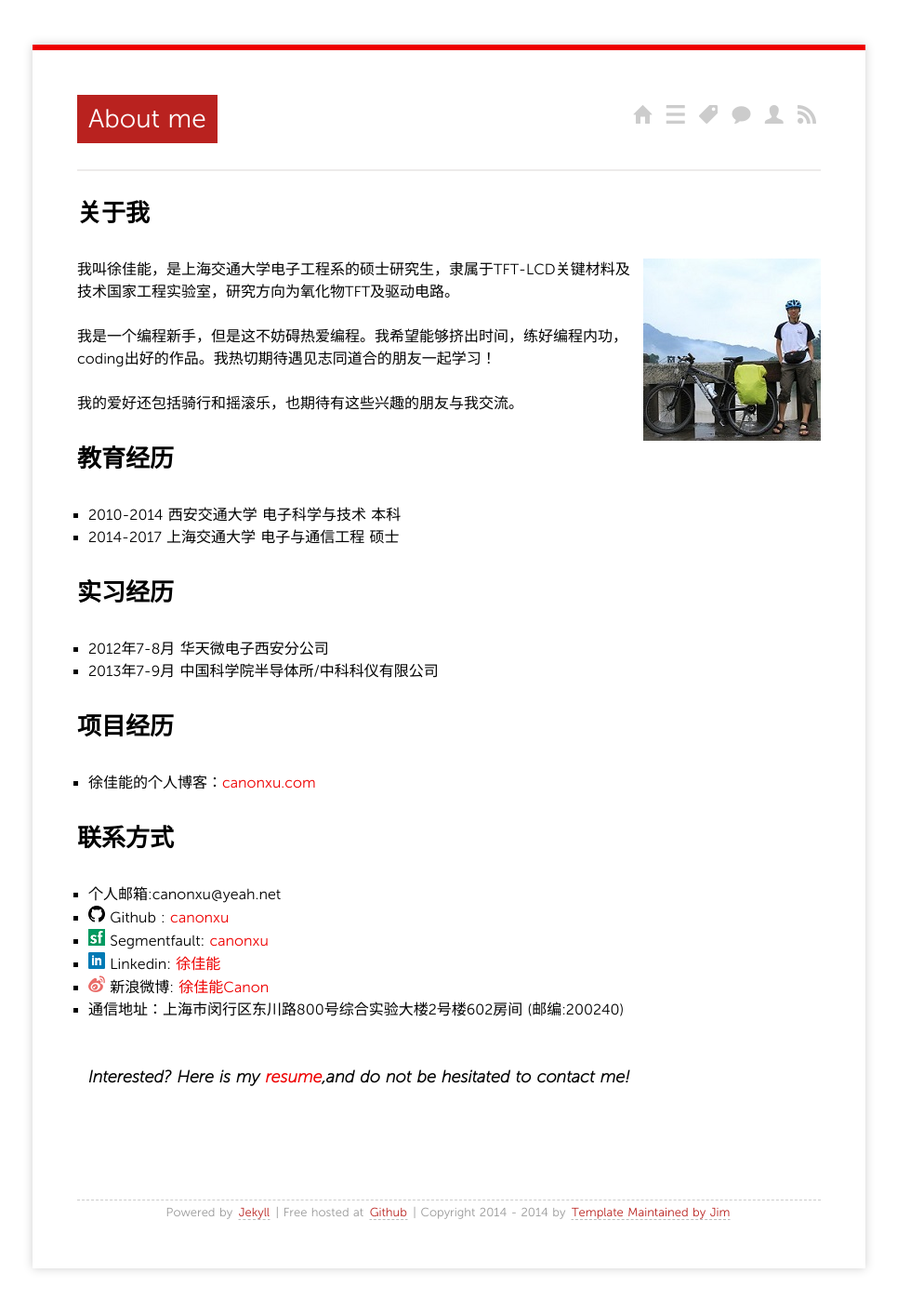
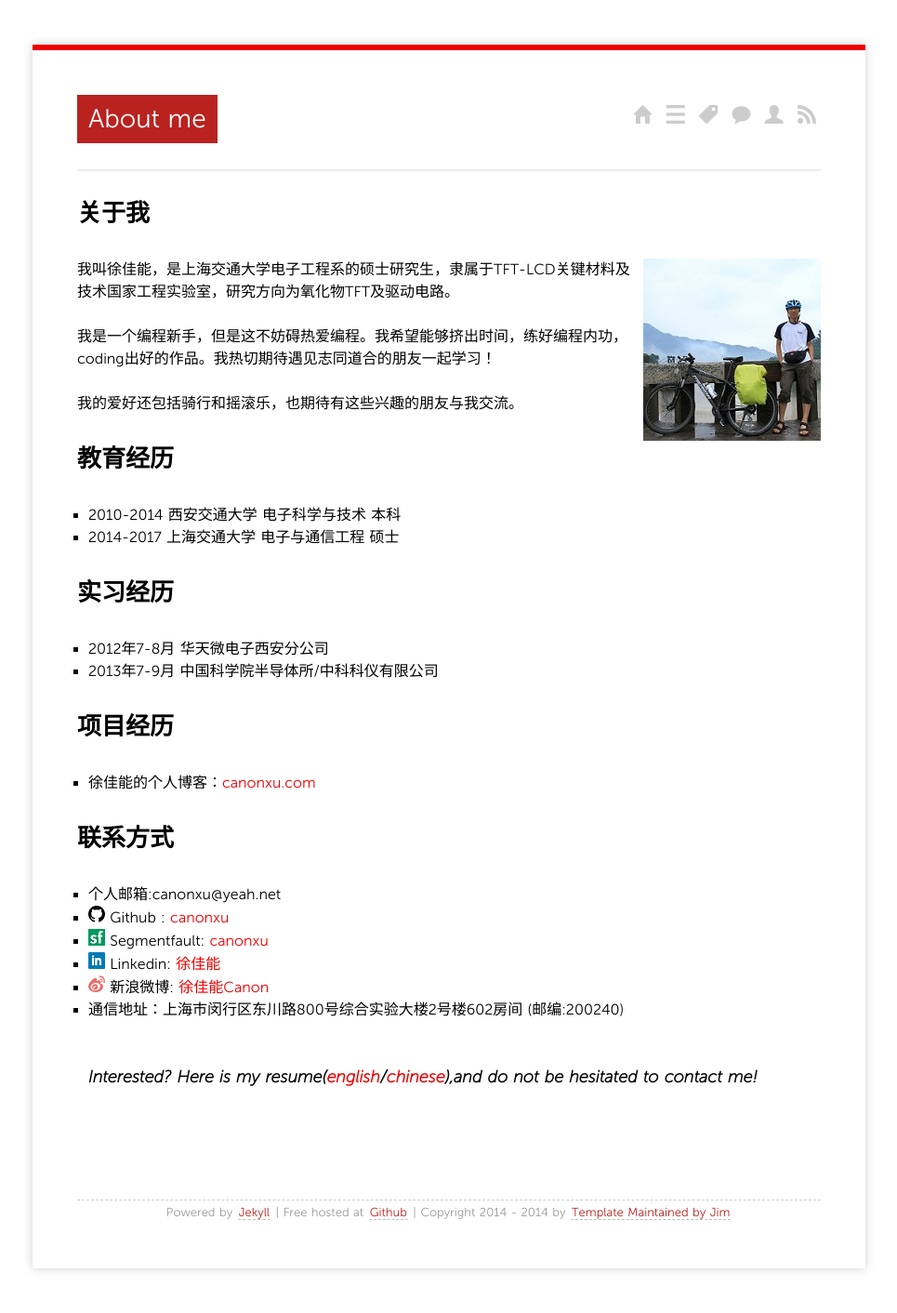
Before and after one commit to canonxu/canonxu.github.io, a Jekyll site: the page built from about/index.md, in a window 1280 px wide. Shown: the whole page at 93% size, without its empty margins (157-1122 px from the left). Built offline with Jekyll 4.4.1, drawn with Linux system fonts in a browser that asks for light colours; nearby versions of some CDN libraries; Markdown is read by kramdown in place of the engine named in the settings; comment, search, counter and statistics services are not loaded.

Commit message:
ch_resume

```diff
--- a/about/index.md
+++ b/about/index.md
@@ -37,7 +37,7 @@ comments: yes
 <br/>
 <br/>
 <br/>
-###***Interested? Here is my <a href="/media/resume/en_resume.pdf" target="_blank">resume</a>,and do not be hesitated to contact me!***
+###***Interested? Here is my resume(<a href="/media/resume/en_resume.pdf" target="_blank">english</a>/<a href="/media/resume/ch_resume.pdf" target="_blank">chinese</a>),and do not be hesitated to contact me!***
 
 <br/>
 <br/>
```
Also changed, not shown: 1 other file.
